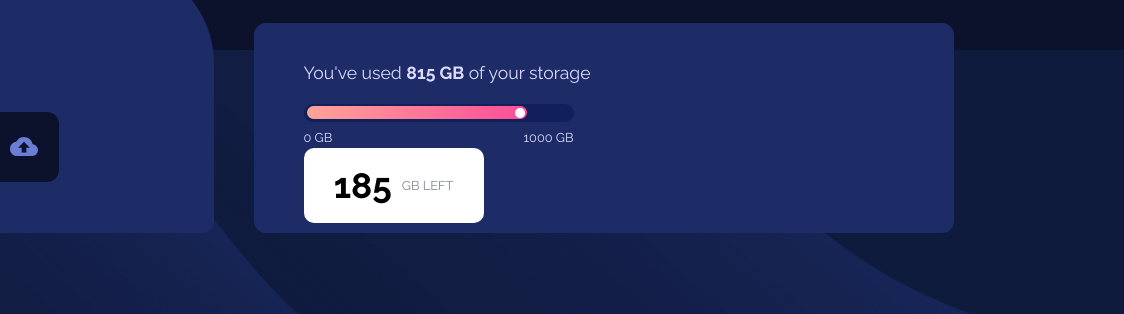
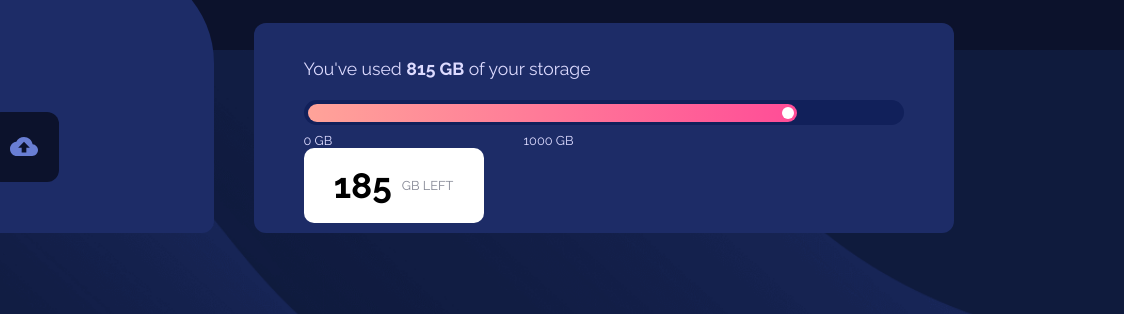
Before and after one commit to TayAki79/Fylo-data-storage-component, a plain HTML site: page index.html in a window 1536 px wide. Shown: the part 302-616 px from the top of the page, 412-1536 px from the left. Drawn offline with Linux system fonts and the light colour scheme.

Commit message:
Styling graphical scale

```diff
--- a/style.css
+++ b/style.css
@@ -136,6 +136,7 @@ p, .numbers-scale {
   background-color: white;
 }
 
+/* Numbers scale */
 .numbers-scale {
   width: 270px;
   font-size: 0.8rem;
@@ -143,6 +144,7 @@ p, .numbers-scale {
   justify-content: space-between;
 }
 
+/* Remainder info bubble */
 .remainder {
   width: 180px;
   height: 75px;
@@ -244,6 +246,25 @@ p, .numbers-scale {
   .used {
     font-weight: var(--700-fw);
   }
+
+  /* Graphical scale */
+  .outer-scale {
+    width: 600px;
+    height: 25px;
+  }
+
+  .inner-scale {
+    width: 81.5%;
+    height: 18px;
+    margin-left: 4px;
+  }
+
+  .dot {
+    width: 12px;
+    height: 12px;
+    margin-right: 2.5px;
+    border-radius: 50%;
+  }
 }
 
 /* Footer */
```
